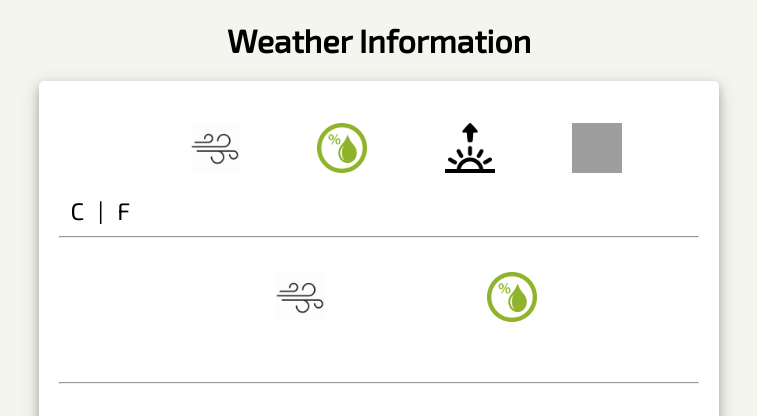
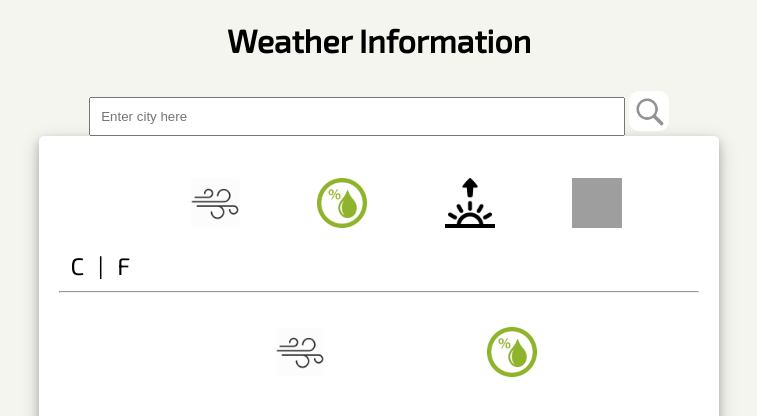
Before and after one commit to andrew2chan/WeatherMap, a PHP site: page / in a window 1280 px wide. Shown: the part 59-475 px from the top of the page, without its empty margins (261-1018 px from the left). Run offline with PHP 8.4, Linux system fonts and the light colour scheme; grey boxes are pictures that could not be loaded.

Commit message:
Complete

```diff
--- a/css/stylesheet.css
+++ b/css/stylesheet.css
@@ -357,4 +421,26 @@ h2#min, h2#max, h2#min2, h2#max2, h2#min3, h2#max3, h2#min4, h2#max4, h2#min5, h
 		font-size: 500%;
 		margin: 0;
 	}
+
+	input {
+		display: inline-block;
+		width: 40%;
+		margin: auto;
+		padding: 10px;
+	}
+
+	form {
+		text-align: center;
+	}
+
+	img#searchIcon {
+		display: inline-block;
+		background-color: white;
+		border-radius: 10px;
+		width: 40px;
+		height: 40px;
+		position: relative;
+		top: 10px;
+		cursor: pointer;
+	}
 }
--- a/index.html
+++ b/index.html
@@ -19,6 +19,10 @@
 
 <main>
 	<h1>Weather Information</h1>
+	<form>
+		<input type="text" name="city" placeholder="Enter city here" id="search">
+		<img src="./images/search.png" alt="search icon" id="searchIcon">
+	</form>
 	<article>
 		<section> <!-- current -->
 			<section class="location">
--- a/scripts/weathermap.js
+++ b/scripts/weathermap.js
@@ -155,6 +155,7 @@ function displayForecast(xml) {
 
 document.getElementById("celsius").addEventListener("click", changeCelsius);
 document.getElementById("fahrenheit").addEventListener("click", changeFahrenheit);
+document.getElementById("searchIcon").addEventListener("click", changeLocation);
 
 function changeCelsius() {
 	document.getElementById("temperature").innerHTML = Math.round(kelvin[0] - 273.15);
@@ -194,3 +195,29 @@ function startClock() {
 
 	setTimeout(startClock, 1000);
 }
+
+function changeLocation() {
+	var xhttp = new XMLHttpRequest(); //current
+	var newLocation = document.getElementById("search").value;
+	var i;
+	for(i=0;i<kelvin.length; i++)
+		kelvin.pop();
+	var newLocationCurrent = "http://api.openweathermap.org/data/2.5/weather?q=" + newLocation + "&APPID=e06d681eb49284222ec6c140b7cdf370&mode=xml";
+	var newLocationForecast = "http://api.openweathermap.org/data/2.5/forecast/daily?q=" + newLocation + "&APPID=e06d681eb49284222ec6c140b7cdf370&mode=xml";
+	xhttp.onreadystatechange = function() {
+		if (this.readyState == 4 && this.status == 200) {
+			displayCurrent(this);
+		}
+	};
+	xhttp.open("GET", newLocationCurrent, true);
+	xhttp.send();
+
+	xhttp = new XMLHttpRequest(); //forecast
+	xhttp.onreadystatechange = function() {
+		if (this.readyState == 4 && this.status == 200) {
+			displayForecast(this);
+		}
+	};
+	xhttp.open("GET", newLocationForecast, true);
+	xhttp.send();
+}
```
Also changed, not shown: other parts of css/stylesheet.css (+64 -0 lines), images/search.png (added).
